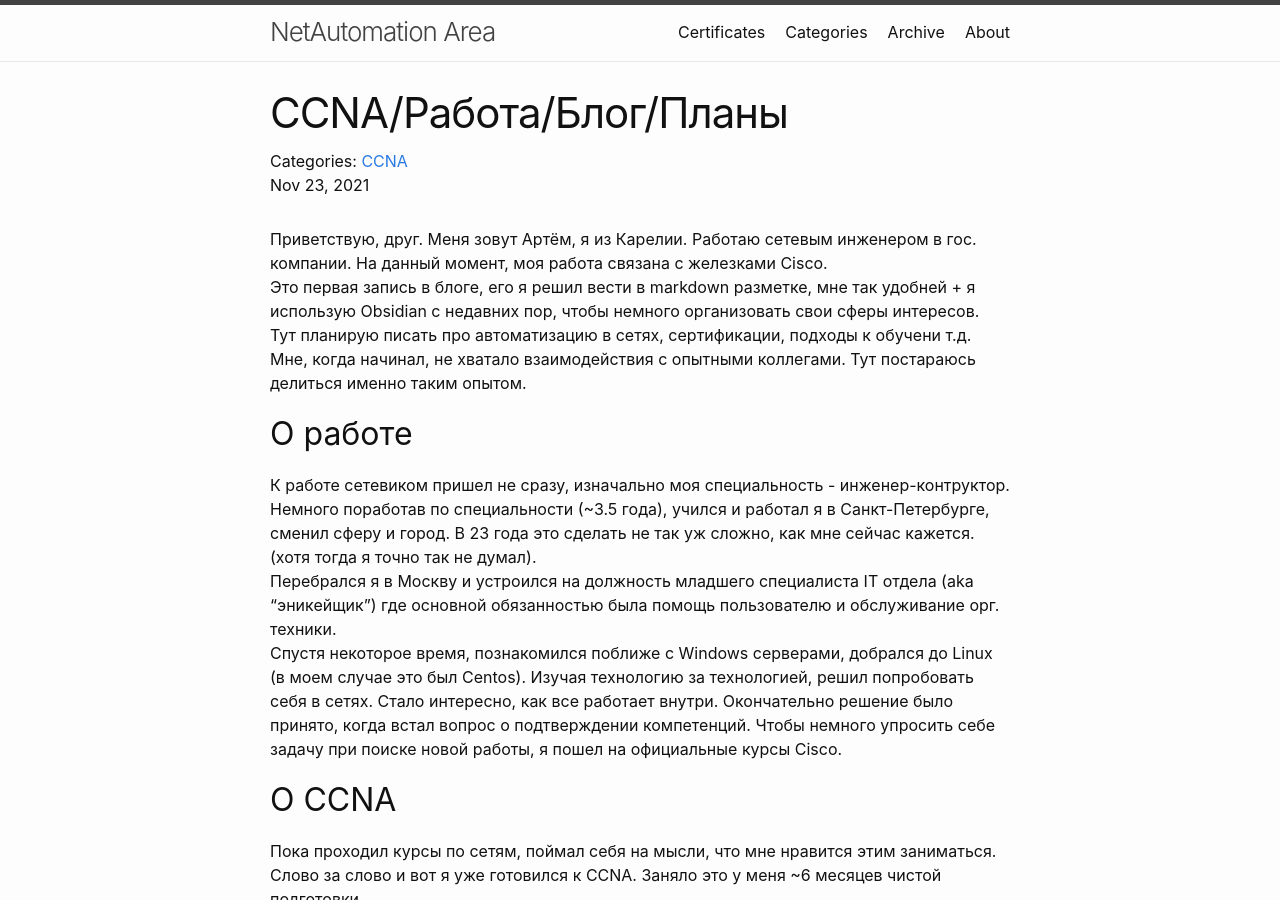
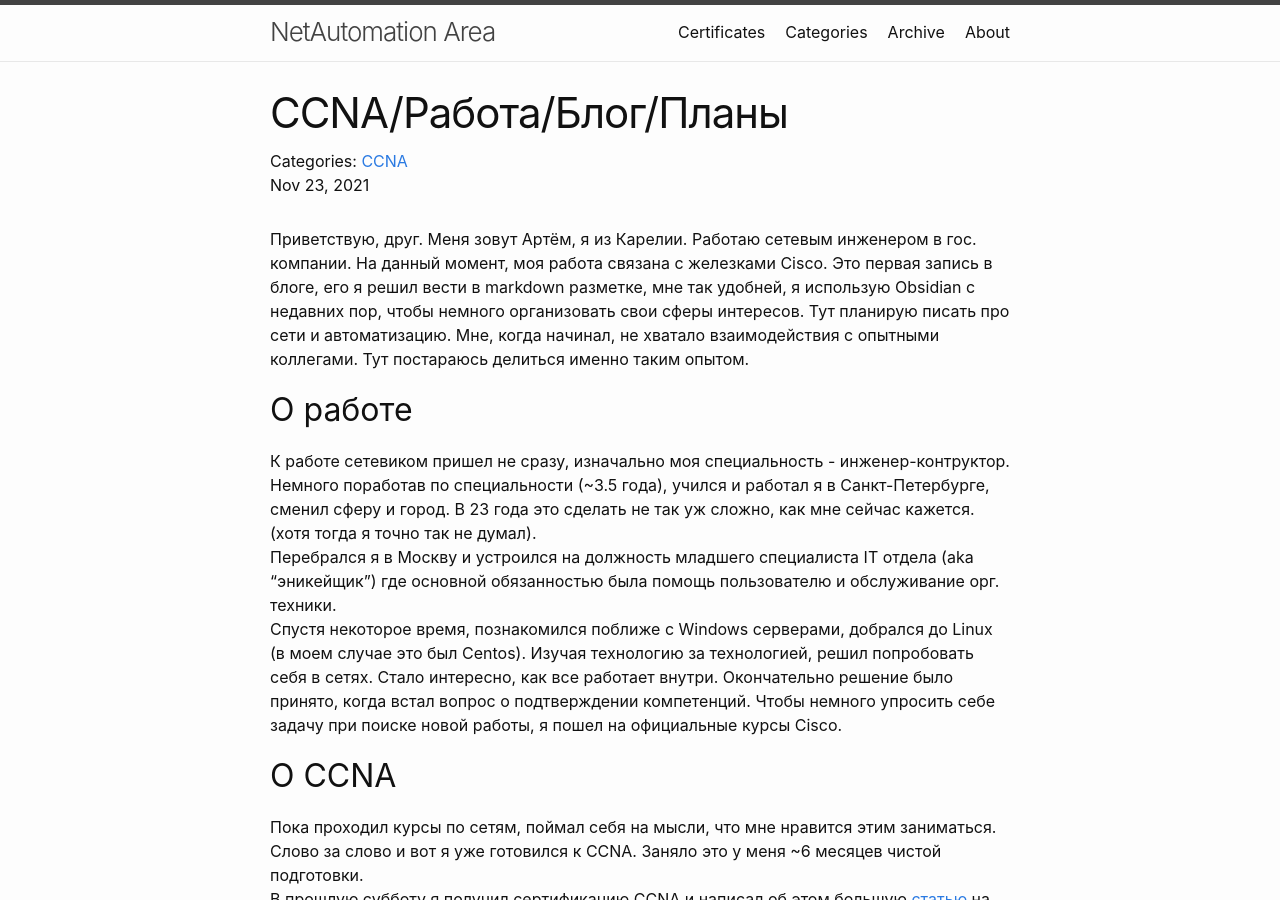
Before and after one commit to woohung/woohung.github.io, a Jekyll site: the page built from _posts/2021-11-23-CCNA_Работа_Блог.md, in a window 1280 px wide and 900 px high. Built offline with Jekyll 4.4.1, drawn with Linux system fonts in a browser that asks for light colours; comment, search, counter and statistics services are not loaded.

Commit message:
Update 2021-11-23-CCNA_Работа_Блог.md

```diff
--- a/_posts/2021-11-23-CCNA_Работа_Блог.md
+++ b/_posts/2021-11-23-CCNA_Работа_Блог.md
@@ -7,8 +7,8 @@
 ---
 
 Приветствую, друг. Меня зовут Артём, я из Карелии. Работаю сетевым инженером в гос. компании. На данный момент, моя работа связана с железками Cisco.
-Это первая запись в блоге, его я решил вести в markdown разметке, мне так удобней + я использую Obsidian с недавних пор, чтобы немного организовать свои сферы интересов.
-Тут планирую писать про автоматизацию в сетях, сертификации, подходы к обучени т.д. Мне, когда начинал, не хватало взаимодействия с опытными коллегами. Тут постараюсь делиться именно таким опытом.
+Это первая запись в блоге, его я решил вести в markdown разметке, мне так удобней, я использую Obsidian с недавних пор, чтобы немного организовать свои сферы интересов.
+Тут планирую писать про сети и автоматизацию. Мне, когда начинал, не хватало взаимодействия с опытными коллегами. Тут постараюсь делиться именно таким опытом.
 
 ## О работе
 К работе сетевиком пришел не сразу, изначально моя специальность - инженер-контруктор. Немного поработав по специальности (~3.5 года), учился и работал я в Санкт-Петербурге, сменил сферу и город. В 23 года это сделать не так уж сложно, как мне сейчас кажется. (хотя тогда я точно так не думал).
```
